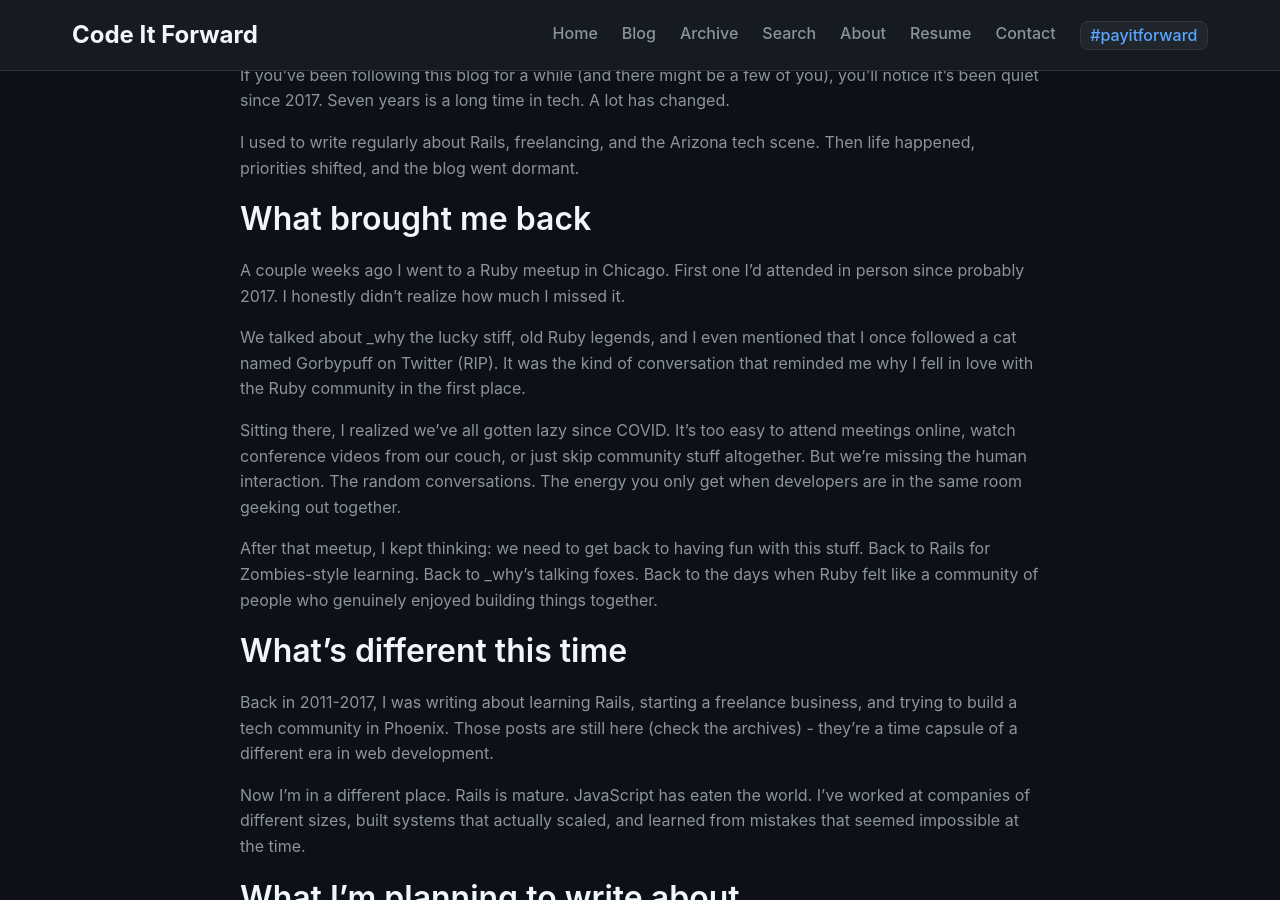
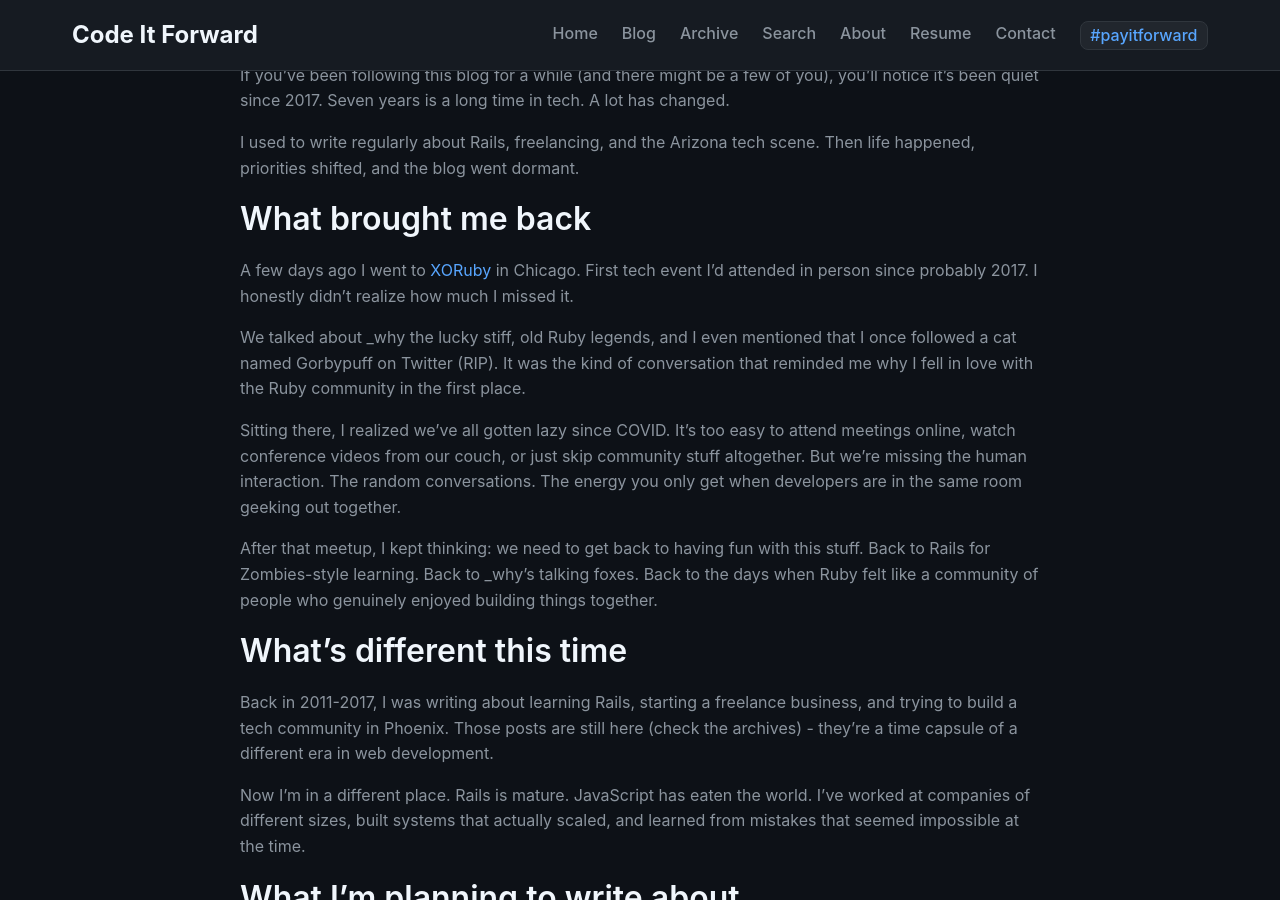
Before and after one commit to brobertsaz/brobertsaz.github.io, a Jekyll site: the page built from _posts/2025-09-08-welcome-to-my-blog.md, in a window 1280 px wide and 900 px high, scrolled down 938 px. Built offline with Jekyll 4.4.1, drawn with Linux system fonts in a browser that asks for light colours.

Commit message:
copy change

```diff
--- a/_posts/2025-09-08-welcome-to-my-blog.md
+++ b/_posts/2025-09-08-welcome-to-my-blog.md
@@ -19,7 +19,7 @@ I used to write regularly about Rails, freelancing, and the Arizona tech scene.
 
 ## What brought me back
 
-A couple weeks ago I went to a Ruby meetup in Chicago. First one I'd attended in person since probably 2017. I honestly didn't realize how much I missed it.
+A few days ago I went to [XORuby](https://www.linkedin.com/company/xoruby/posts/?feedView=all) in Chicago. First tech event I'd attended in person since probably 2017. I honestly didn't realize how much I missed it.
 
 We talked about _why the lucky stiff, old Ruby legends, and I even mentioned that I once followed a cat named Gorbypuff on Twitter (RIP). It was the kind of conversation that reminded me why I fell in love with the Ruby community in the first place.
 
```
